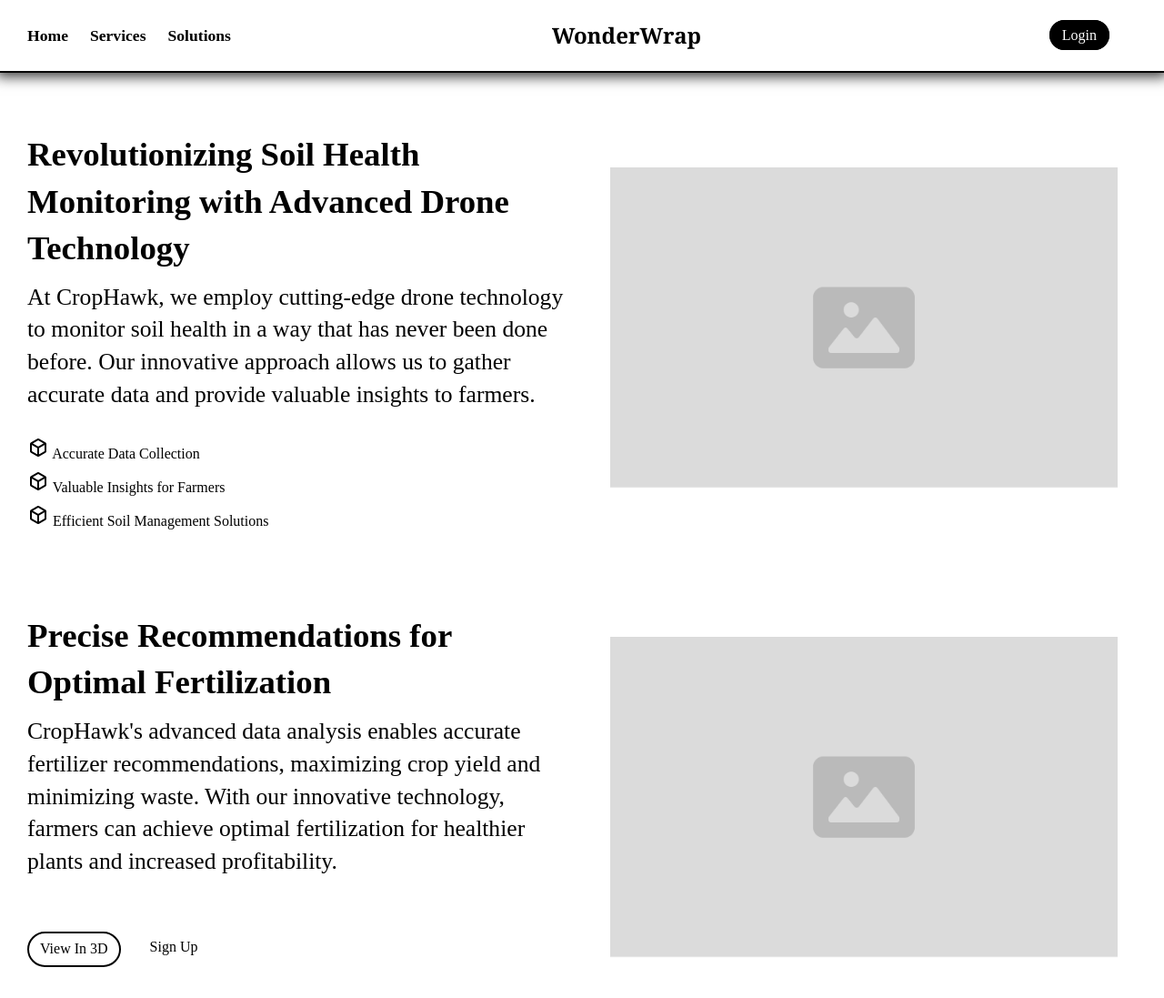
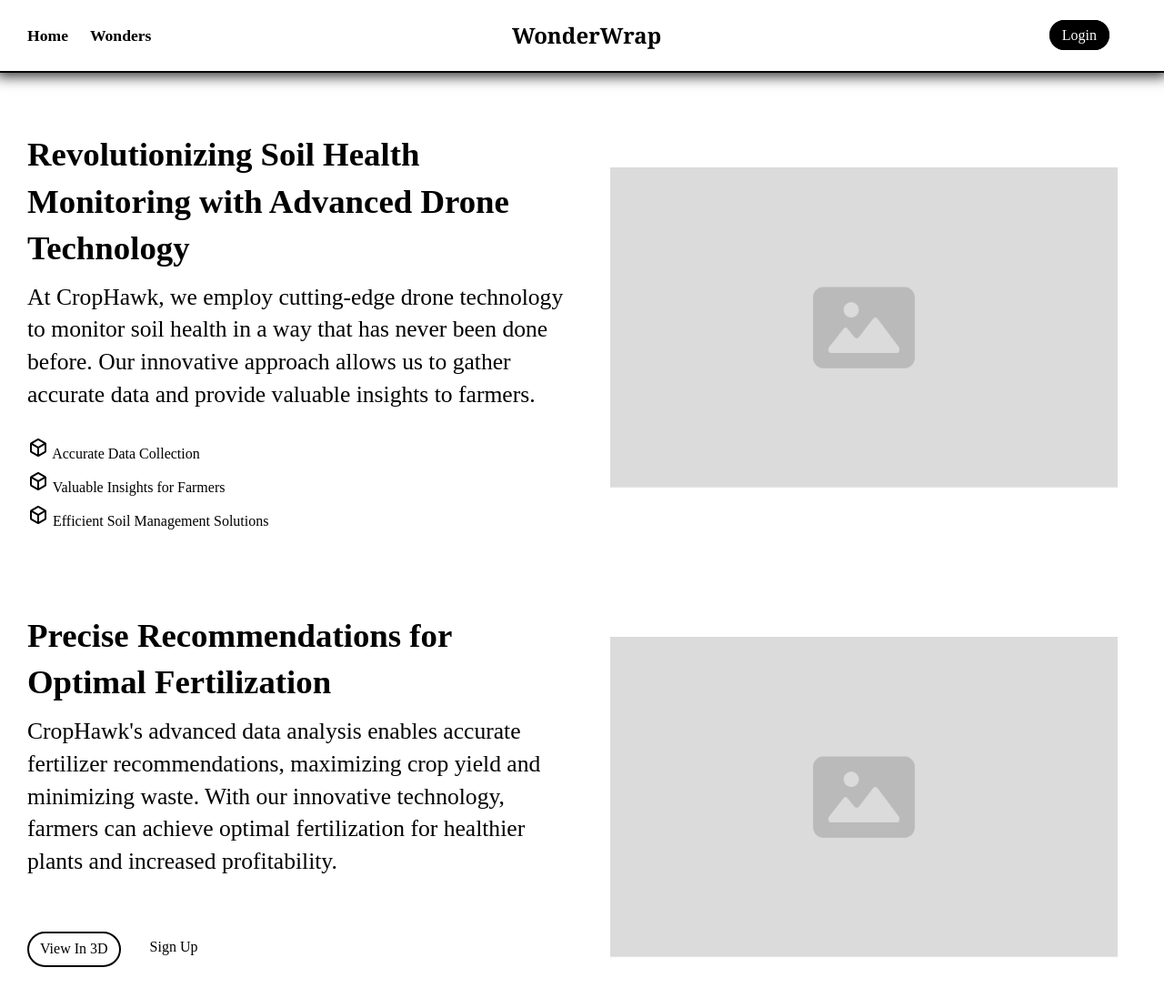
Before and after one commit to sarthakr007/Wonder-Wrap, a plain HTML site: page wonder.html in a window 1280 px wide. Shown: the top 1097 px of the page at 91% size. Drawn offline with nearby package versions, Linux system fonts and the light colour scheme.

Commit message:
Update wonder.html

```diff
--- a/wonder.html
+++ b/wonder.html
@@ -16,15 +16,15 @@
                 <button class="dropbtn">≡</button>
             <div class="dropdown-content">
                 <a href="index.html">Home</a>
-                <a href="#soil_health">Services</a>
+                <a href="#soil_health">Wonders</a>
                 <a href="#rev">Solutions</a>
             </div>
         </div>
 
         <div class="nav-content">
             <a href="index.html">Home</a>
-            <a href="#soil_health">Services</a>
-            <a href="#rev">Solutions</a>
+            <a href="#soil_health">Wonders</a>
+            <!-- <a href="#rev">Solutions</a> -->
         </div>
 
         <div class="logo_img_container">
```
